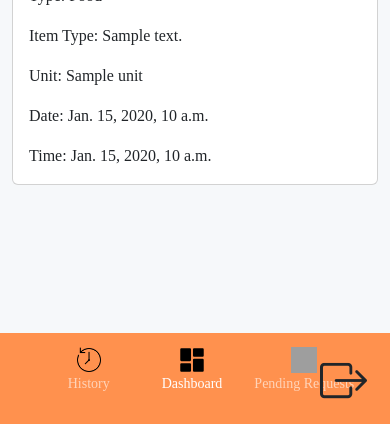
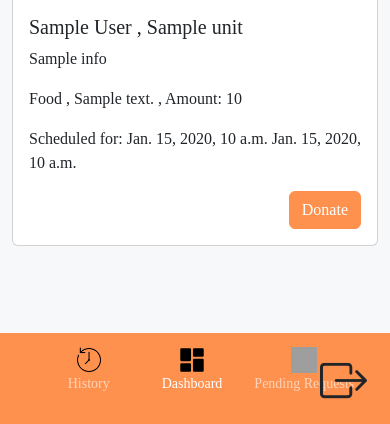
Before and after one commit to LiorCohen3/UnitedOref, a Django app: template main/templates/auto_match.html in a window 390 px wide. Shown: the part 420-844 px from the top of the page. Run offline with Django 5.2, Linux system fonts and the light colour scheme; the template is opened without the code that fills it: most values are stand-ins (such as "Sample title", 1, 10 or a date in 2020); some libraries are stand-ins or nearby versions; some web fonts are replaced; grey boxes are pictures that could not be loaded.

Commit message:
Fixes to donation pages

```diff
--- a/main/templates/auto_match.html
+++ b/main/templates/auto_match.html
@@ -17,51 +17,65 @@
     <div class="container">
         <h1 class="text-center mb-4">Matched Donation Requests</h1>
         <div id="cardContainer1" class="justify-content-center" onclick="handleCardClickCont('cardContainer1')">
-            <div class="col-md-6 mb-4 mx-auto">
-                <h4 class="text-left">Best Match Request</h4>
-                <a href="{% url 'Thanks' request_id=requests.0.requests_id %}" class="card-link">
-                    <div class="card">
+            <h4 class="text-left">Best Match Request</h4>
+            <div class="card mb-3 mx-auto" style="max-width: auto;">
+                <div class="row g-0">
+                    <div class="col-md-2">
+                        <a href="https://www.google.com/maps?q={{ requests.0.location_lat }},{{ requests.0.location_long }}" target="_blank">
+                            <div class="minimap" id="map{{ requests.0.requests_id }}"></div>
+                        </a>
+                    </div>
+                    <div class="col-md-10">
                         <div class="card-body">
-                            <h5 class="card-title">Request ID: {{ requests.0.requests_id }}</h5>
-                            <p class="card-text">Status: {{ requests.0.requests_status.requests.0_status_name }}</p>
-                            <p class="card-text">Requester: {{ requests.0.requestor.first_name }} {{ requests.0.requestor.last_name }}</p>
-                            <p class="card-text">Location: {{ requests.0.area }} <a href="https://www.google.com/maps/place/{{ request.location_lat }},{{ request.location_long }}" target="_blank"><i class="bi bi-geo-alt"></i></a></p>
-                            <p class="card-text">Information: {{ requests.0.info }}</p>
-                            <p class="card-text">Type: {% if requests.0.type_id == 1 %}Food{% else %}Equipment{% endif %}</p>
-                            <p class="card-text">Item Type: {{ requests.0.item_type.description }}</p>
-                            <p class="card-text">Unit: {{ requests.0.unit }}</p>
-                            <p class="card-text">Date: {{ requests.0.date }}</p>
-                            <p class="card-text">Time: {{ requests.0.time }}</p>
+                            <h5 class="card-title">{{ requests.0.requestor.first_name }} {{ requests.0.requestor.last_name }} , {{ requests.0.unit }} </h5>
+                            <p class="card-text">{{ requests.0.info }}</p>
+                            <p class="card-text">{% if requests.0.type_id == 1 %}Food{% else %}Equipment{% endif %} , {{ requests.0.item_type.description }} , Amount: {{ requests.0.item_quantity }}</p>
+                            <p class="card-text">Scheduled for: {{ requests.0.schedule_date }} {{ requests.0.schedule_time }}</p>
+                            <div class="row justify-content-end">
+                                <div class="col-auto">
+                                    <a href="{% url 'Thanks' request_id=requests.0.requests_id %}"><button  class="btn btn-primary theme-color">Donate</button></a>
+                                </div>
+                            </div>
                         </div>
                     </div>
-                </a>
+                </div>
             </div>
+            {% if requests.0.location_lat is not None and requests.0.location_long is not None %}
+            <script>
+                initMiniMap({{ requests.0.location_lat }}, {{ requests.0.location_long }}, 'map{{ requests.0.requests_id }}');
+            </script>
+            {% endif %}
         </div>
         <div id="cardContainer2" class="d-none justify-content-center" onclick="handleCardClickCont('cardContainer2')">
             {% for request in requests %}
                 {% if forloop.counter > 1 %}
-                    <div class="col-md-6 mb-4 mx-auto">
-                        {% if forloop.counter == 2 %}
-                        <h4 class="text-left">More Matches</h4>
-                        {% endif %}
-                        <a href="{% url 'Thanks' request_id=request.requests_id %}" class="card-link">
-                            <div class="card">
+                    <div class="card mb-3 mx-auto" style="max-width: auto;">
+                        <div class="row g-0">
+                            <div class="col-md-2">
+                                <a href="https://www.google.com/maps?q={{ request.location_lat }},{{ request.location_long }}" target="_blank">
+                                    <div class="minimap" id="map{{ request.requests_id }}"></div>
+                                </a>
+                            </div>
+                            <div class="col-md-10">
                                 <div class="card-body">
-                                    <h5 class="card-title">Request ID: {{ request.requests_id }}</h5>
-                                    <p class="card-text">Status: {{ request.requests_status.request_status_name }}</p>
-                                    <p class="card-text">Donor: {{ request.donate_user.first_name }} {{ request.donate_user.last_name }}</p>
-                                    <p class="card-text">Requester: {{ request.requestor.first_name }} {{ request.requestor.last_name }}</p>
-                                    <p class="card-text">Location: {{ request.area }} (Lat: {{ request.location_lat }}, Long: {{ request.location_long }})</p>
-                                    <p class="card-text">Information: {{ request.info }}</p>
-                                    <p class="card-text">Type: {% if request.type_id == 1 %}Food{% else %}Equipment{% endif %}</p>
-                                    <p class="card-text">Item Type: {{ request.item_type.description }}</p>
-                                    <p class="card-text">Unit: {{ request.unit }}</p>
-                                    <p class="card-text">Date: {{ request.date }}</p>
-                                    <p class="card-text">Time: {{ request.time }}</p>
+                                    <h5 class="card-title">{{ request.requestor.first_name }} {{ request.requestor.last_name }} , {{ request.unit }} </h5>
+                                    <p class="card-text">{{ request.info }}</p>
+                                    <p class="card-text">{% if request.type_id == 1 %}Food{% else %}Equipment{% endif %} , {{ request.item_type.description }} , Amount: {{ request.item_quantity }}</p>
+                                    <p class="card-text">Scheduled for: {{ request.schedule_date }} {{ request.schedule_time }}</p>
+                                    <div class="row justify-content-end">
+                                        <div class="col-auto">
+                                            <a href="{% url 'Thanks' request_id=request.requests_id %}"><button  class="btn btn-primary theme-color">Donate</button></a>
+                                        </div>
+                                    </div>
                                 </div>
                             </div>
-                        </a>
+                        </div>
                     </div>
+                    {% if request.location_lat is not None and request.location_long is not None %}
+                    <script>
+                        initMiniMap({{ request.location_lat }}, {{ request.location_long }}, 'map{{ request.requests_id }}');
+                    </script>
+                    {% endif %}
                 {% endif %}
             {% endfor %}
         </div>
--- a/main/templates/manual_donation.html
+++ b/main/templates/manual_donation.html
@@ -117,9 +117,6 @@
         {% endif %}
         {% endfor %}
     </div>
-    {% if not "/history/" in request.path %}
-    <button id="loadMoreBtn">Load More</button>
-    {% endif %}
 </div>
 
 {% endblock %}
```
